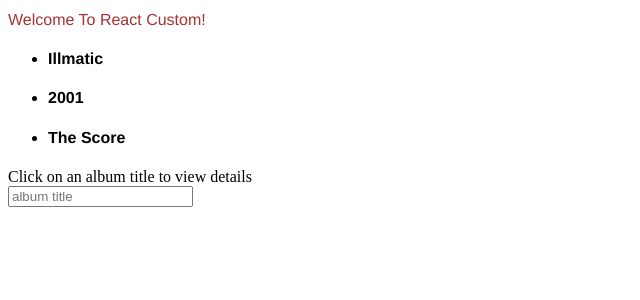
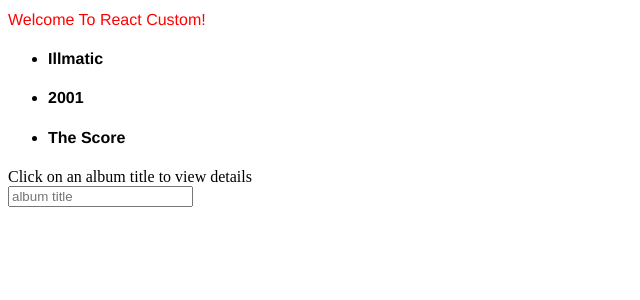
Before and after one commit to edgarfinn/Webpack-heroku-test, a React app: page / in a window 1280 px wide. Shown: the top 300 px of the page, without its empty margins (0-640 px from the left). Built offline with nearby package versions, Linux system fonts and the light colour scheme.

Commit message:
update colour to red

```diff
--- a/src/Sass/_variables.scss
+++ b/src/Sass/_variables.scss
@@ -1,2 +1,2 @@
 $font-stack: 100% Helvetica, sans-serif;
-$primary: #A63232;
+$primary: red;
```
